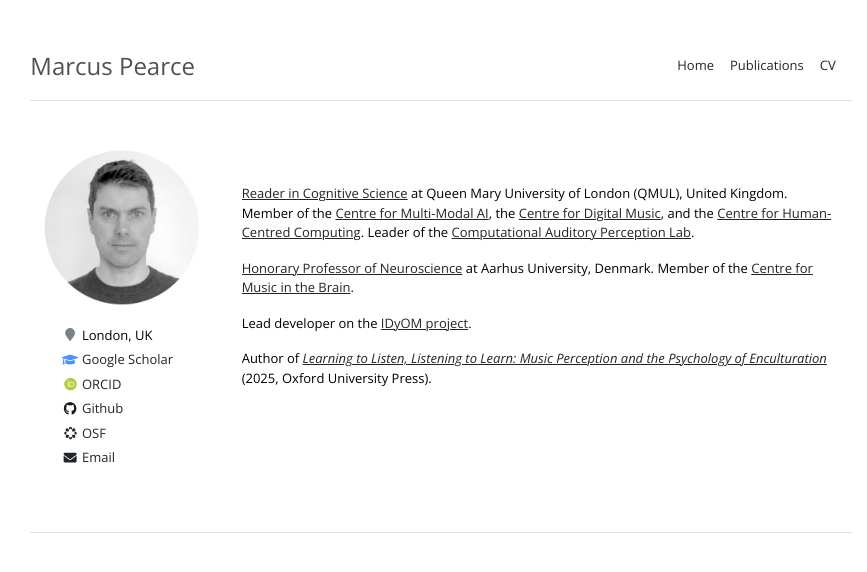
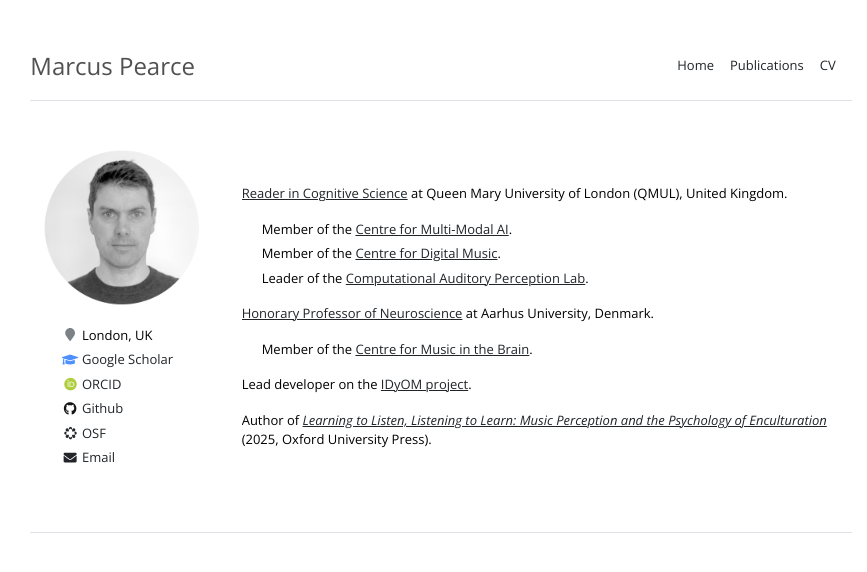
Before and after one commit to mtpearce/mtpearce.github.io, a Jekyll site: the page built from index.md, in a window 1280 px wide. Shown: the top 572 px of the page, without its empty margins (199-1066 px from the left). Built offline with Jekyll 4.4.1, drawn with Linux system fonts in a browser that asks for light colours; nearby versions of some CDN libraries; some web fonts are replaced.

Commit message:
Update index page

```diff
--- a/index.md
+++ b/index.md
@@ -3,10 +3,21 @@
 title: "Home"
 ---
 
-<a href="https://www.seresearch.qmul.ac.uk/chcc/people/mpearce">Reader in Cognitive Science</a> at Queen Mary University of London (QMUL), United Kingdom. Member of the <a href="https://www.seresearch.qmul.ac.uk/cmai/">Centre for Multi-Modal AI</a>, the <a href="https://c4dm.eecs.qmul.ac.uk/">Centre for Digital Music</a>, and the <a href="https://www.seresearch.qmul.ac.uk/chcc/">Centre for Human-Centred Computing</a>. Leader of the <a href="http://music-cognition.eecs.qmul.ac.uk">Computational Auditory Perception Lab</a>.
+<a href="https://www.seresearch.qmul.ac.uk/chcc/people/mpearce">Reader in Cognitive Science</a> at Queen Mary University of London (QMUL), United Kingdom.
 
-<a href="https://www.au.dk/en/marcus.pearce@clin.au.dk">Honorary Professor of Neuroscience</a> at Aarhus University, Denmark. Member of the <a href="https://musicinthebrain.au.dk/">Centre for Music in the Brain</a>.
+<ul>
+<li> Member of the <a href="https://www.seresearch.qmul.ac.uk/cmai/">Centre for Multi-Modal AI</a>.</li>
+<li> Member of the <a href="https://c4dm.eecs.qmul.ac.uk/">Centre for Digital Music</a>.</li>
+<!-- li> Member of the <a href="https://www.seresearch.qmul.ac.uk/chcc/">Centre for Human-Centred Computing</a>.</li -->
+<li> Leader of the <a href="http://music-cognition.eecs.qmul.ac.uk">Computational Auditory Perception Lab</a>.</li>
+</ul>
+
+<a href="https://www.au.dk/en/marcus.pearce@clin.au.dk">Honorary Professor of Neuroscience</a> at Aarhus University, Denmark.
+
+<ul>
+<li>Member of the <a href="https://musicinthebrain.au.dk/">Centre for Music in the Brain</a>.</li>
+</ul>
 
 Lead developer on the <a href="https://www.marcus-pearce.com/idyom">IDyOM project</a>.
 
-Author of <a href="https://www.marcus-pearce.com/l4"><i>Learning to Listen, Listening to Learn: Music Perception and the Psychology of Enculturation</i></a> (2025, Oxford University Press).
+Author of <a href="https://doi.org/10.1093/oso/9780198848004.001.0001"><i>Learning to Listen, Listening to Learn: Music Perception and the Psychology of Enculturation</i></a> (2025, Oxford University Press).
```
